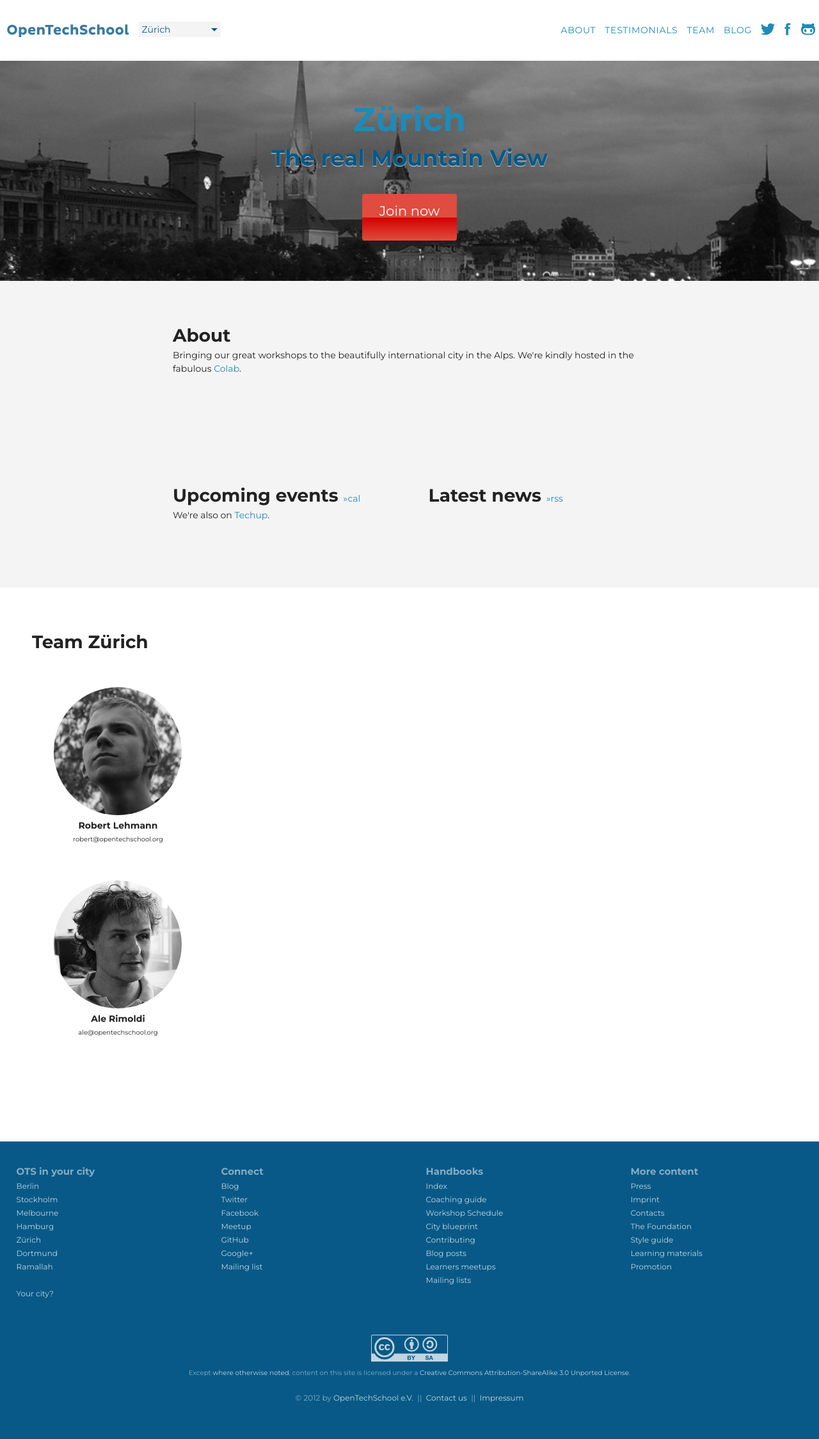
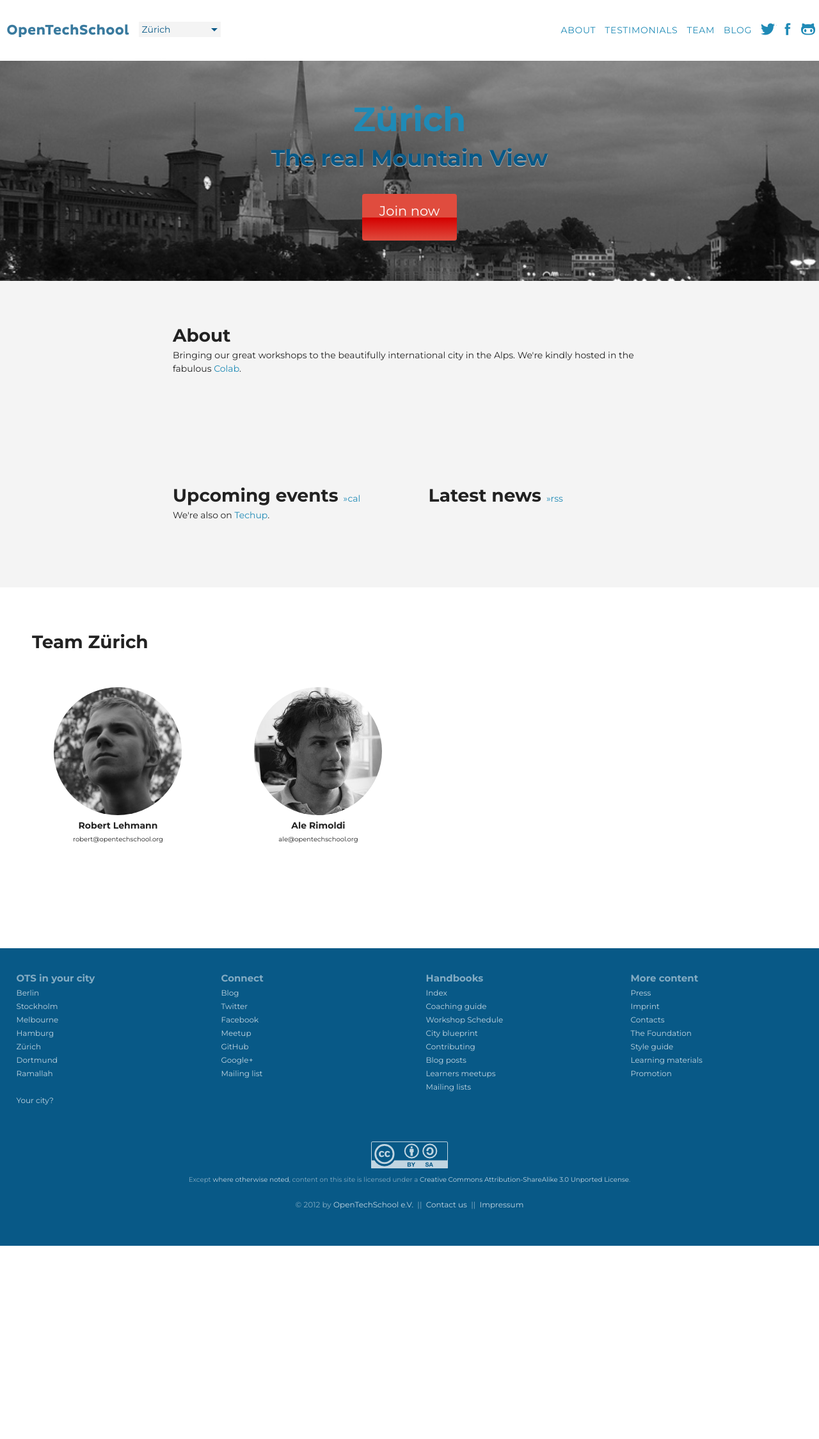
Before and after one commit to OpenTechSchool/www.opentechschool.org, a Jekyll site: the page built from zurich/index.md, in a window 1280 px wide. Shown: the whole page at 64% size. Built offline with Jekyll 4.4.1, drawn with Linux system fonts in a browser that asks for light colours; nearby versions of some CDN libraries; after the commit the page ends 1947 px from its top, so only the background shows below that.

Commit message:
correctly add ale to the list of zurich team members

```diff
--- a/zurich/index.md
+++ b/zurich/index.md
@@ -19,10 +19,12 @@
     <img src="/images/team/robert.jpg">
     <h3>Robert Lehmann</h3>
     <p>robert@opentechschool.org</p>
+  </li>
+
+  <li class="member">
     <img src="/images/team/ale.jpg">
     <h3>Ale Rimoldi</h3>
     <p>ale@opentechschool.org</p>
   </li>
 
-
 </ul>
```
